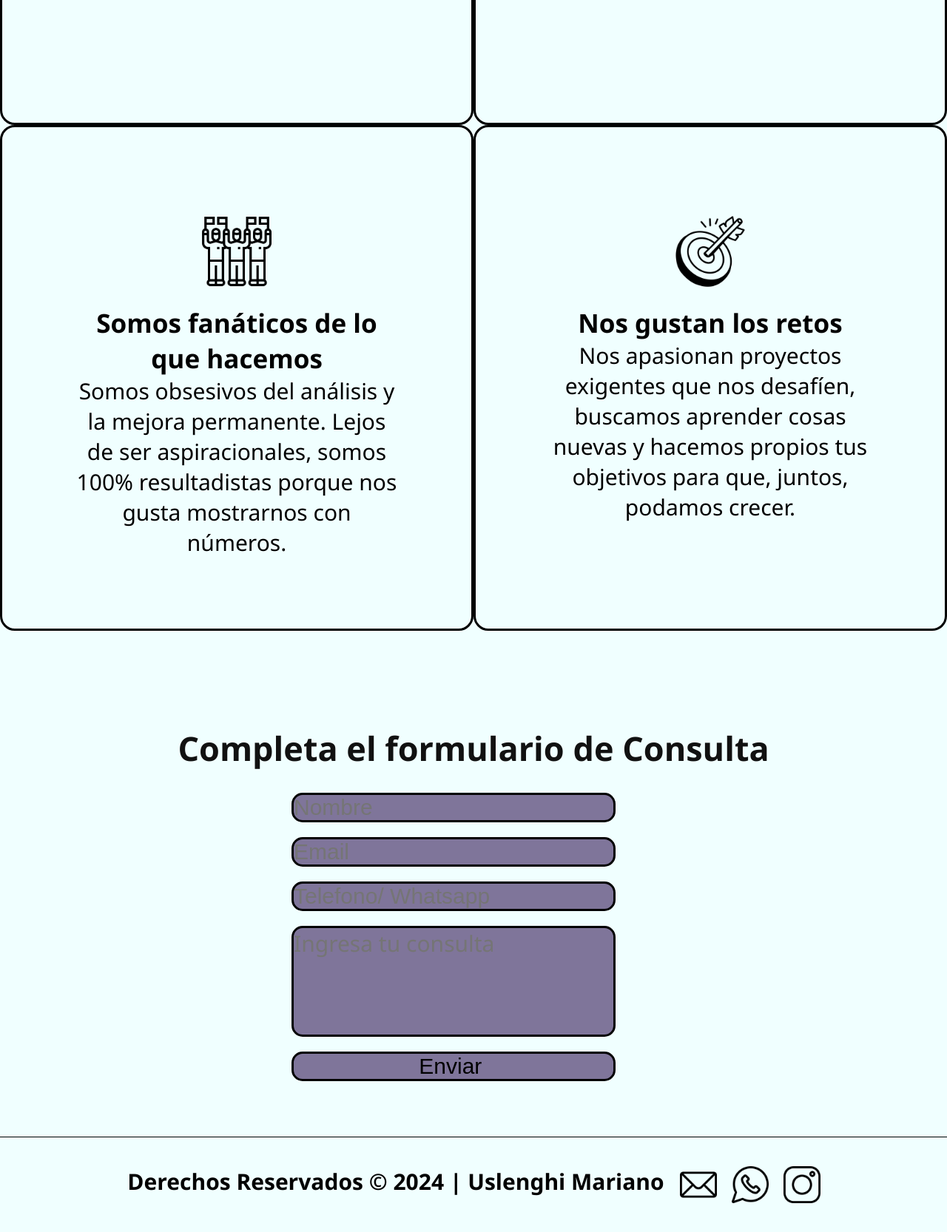
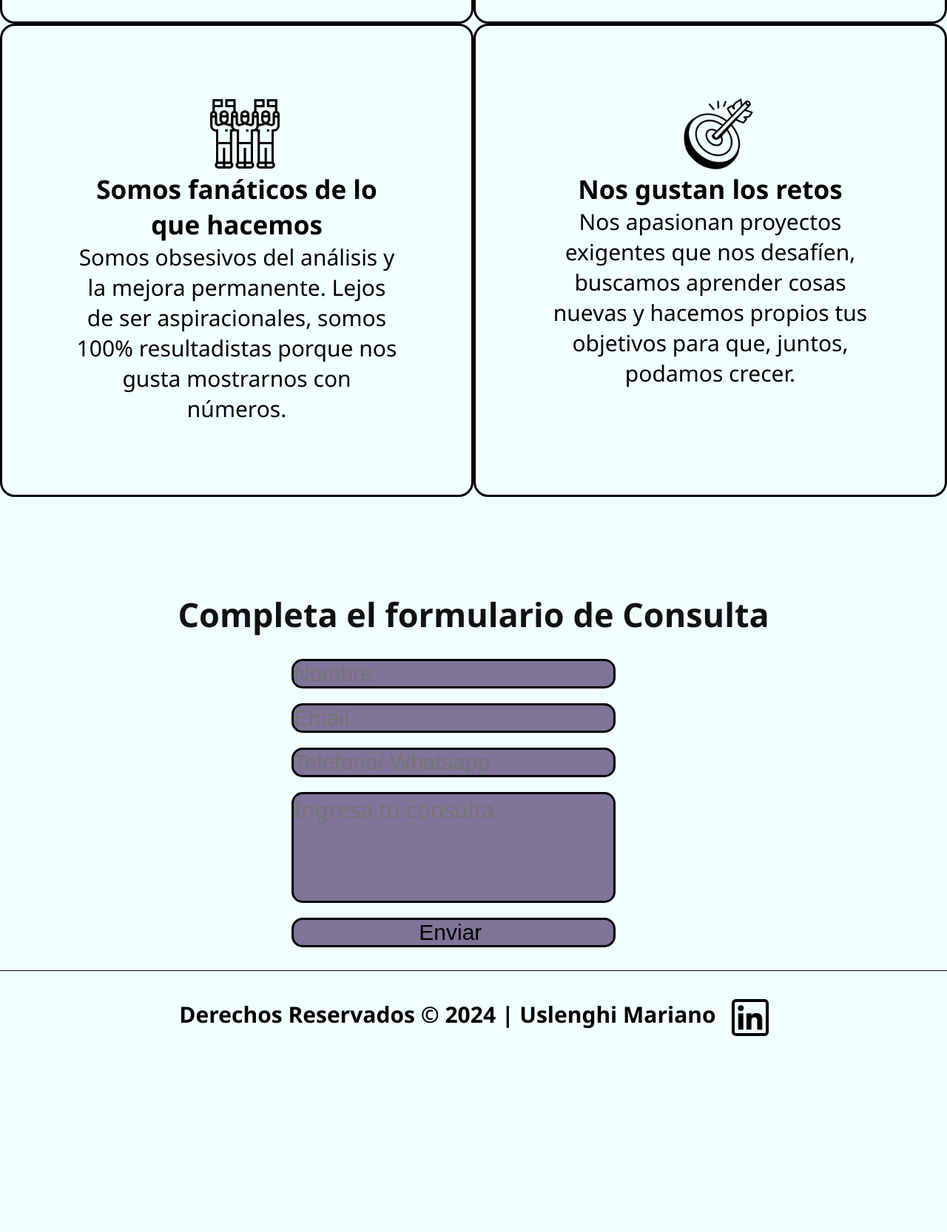
Before and after one commit to UslenghiM/Entrega-Final-Uslenghi, a plain HTML site: page Entrega-final-Uslenghi/index.html in a window 1280 px wide. Shown: the part 2220-3886 px from the top of the page at 74% size. After the commit the page ends 3701 px from the top, so only its background shows below. Drawn offline with Linux system fonts and the light colour scheme.

Commit message:
Add files via upload

```diff
--- a/Entrega-final-Uslenghi/estilos/_main.scss
+++ b/Entrega-final-Uslenghi/estilos/_main.scss
@@ -105,7 +105,7 @@
 {
     width: 100px;
     height: 100px;
-    padding: 5%;
+    padding-left: 5%;
 }
 
 .nos1
--- a/Entrega-final-Uslenghi/estilos/_mediaq.scss
+++ b/Entrega-final-Uslenghi/estilos/_mediaq.scss
@@ -5,7 +5,7 @@
     {
 
         grid-template-columns: 1fr;
-        grid-template-rows: repeat(2,0.1fr) repeat(4,0.8fr) 0.2fr repeat(5,0.8fr) 0.1fr;
+        grid-template-rows: repeat(2,0.1fr) repeat(4, 1fr) 0.2fr repeat(5,0.8fr) 0.1fr;
 
         grid-template-areas:    'h1'
                                 'nav'
--- a/Entrega-final-Uslenghi/index.html
+++ b/Entrega-final-Uslenghi/index.html
@@ -89,10 +89,8 @@
         <footer>
             <div class="cajafo">
                 <h2 class="footh2">Derechos Reservados © 2024 | Uslenghi Mariano</h2>
-                <a class="afo" href=""><img class="imgfo" src="images/mail_646094.png" alt="Logo Email" href="https://mail.google.com/mail/"></a>
-                <a class="afo" href="https://web.whatsapp.com/" target="_blank"><img class="imgfo" src="images/whatsapp_1077055.png" alt="Logo Whatsapp"></a>
-                <a class="afo" href="https://www.instagram.com/uslenghim/" target="_blank"><img class="imgfo" src="images/instagram_1077042.png" alt="Logo Instragram"></a>
-            </div>
+                <a class="afo" href="https://www.linkedin.com/in/mariano-uslenghi-445480227/" target="_blank"><img class="imgfo" src="images/linkedin_1384088.png" alt="Logo Whatsapp"></a>
+
         </footer>
     </div>
 
```
Also changed, not shown: Entrega-final-Uslenghi/estilos/style.css, Entrega-final-Uslenghi/images/linkedin_1384088.png (added).
